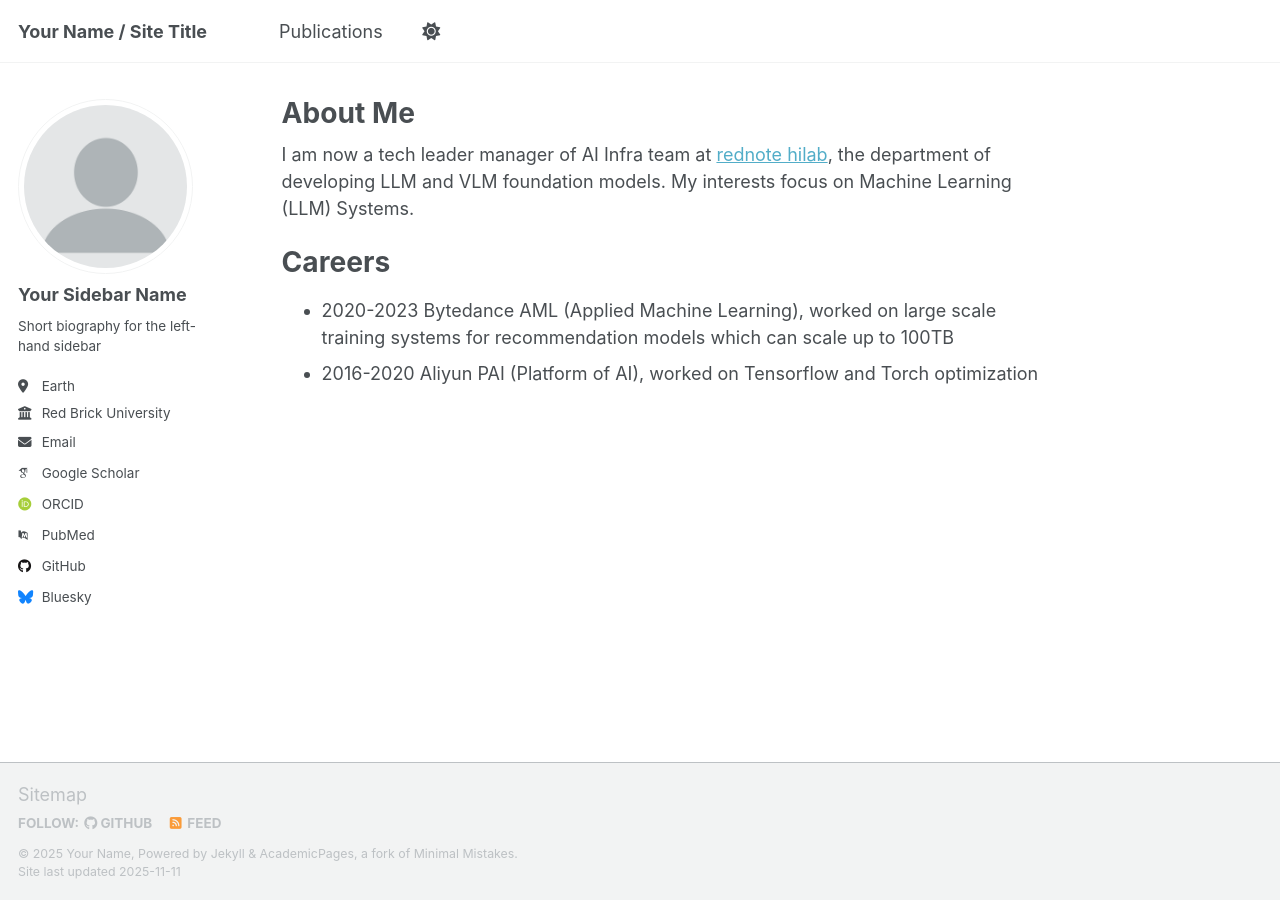
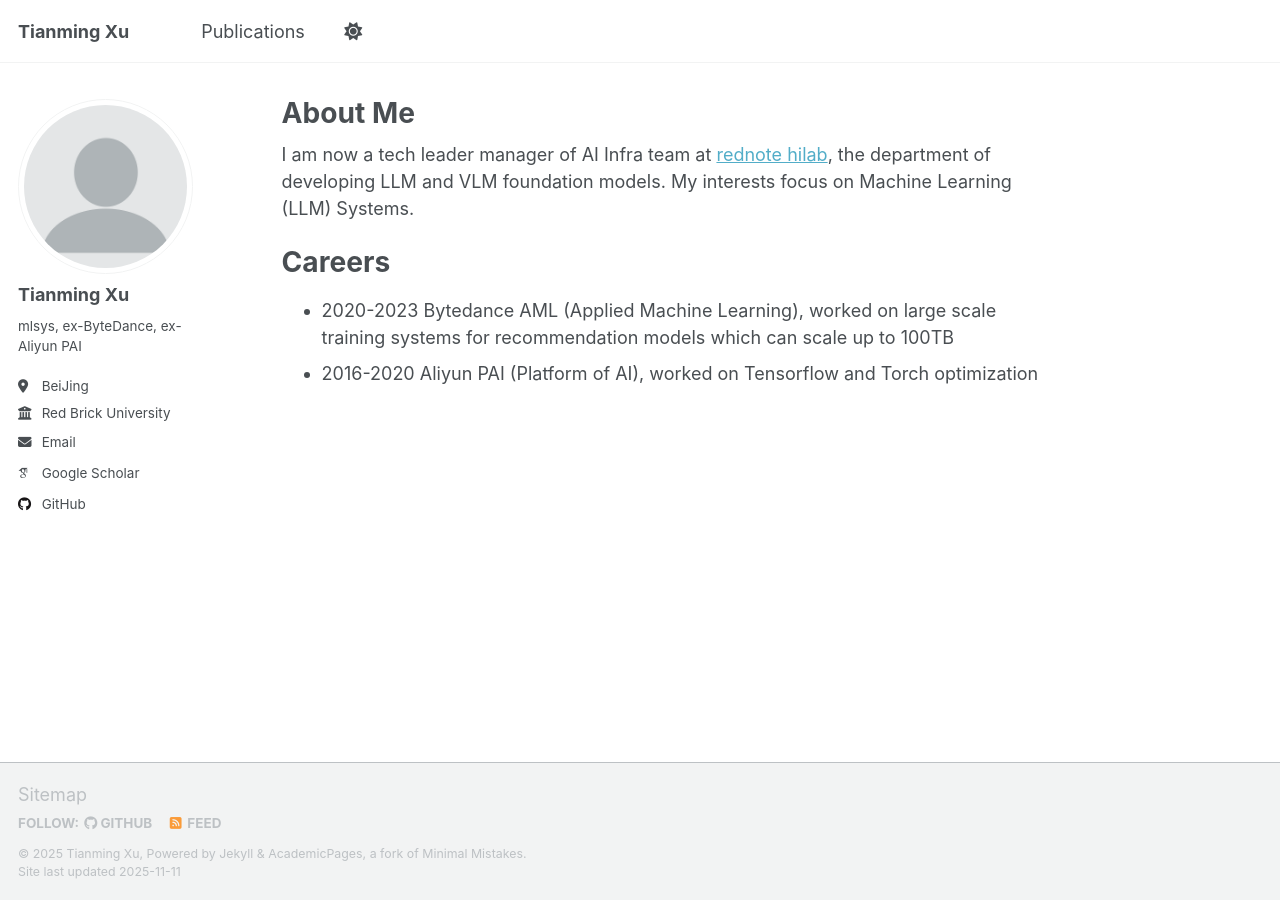
Before and after one commit to xutianming/xutianming.github.io, a Jekyll site: the page built from _pages/about.md, in a window 1280 px wide. Built offline with Jekyll 4.4.1, drawn with Linux system fonts in a browser that asks for light colours; some web fonts are replaced; a script that is not in the unit is left out.

Commit message:
Update _config.yml

```diff
--- a/_config.yml
+++ b/_config.yml
@@ -9,11 +9,11 @@
 # Basic Site Settings
 locale                   : "en-US"
 site_theme               : "default" # Currently available options are "default", "air"
-title                    : "Your Name / Site Title"
+title                    : "Tianming Xu"
 title_separator          : "-"
-name                     : &name "Your Name"
-description              : &description "Your Name's academic portfolio"   # Update this with a general description of your site, this is the default if not overridden by a page
-url                      : https://academicpages.github.io # The base hostname & protocol for your site e.g. "https://[your GitHub username].github.io",
+name                     : &name "Tianming Xu"
+description              : &description "Personal Page"   # Update this with a general description of your site, this is the default if not overridden by a page
+url                      : https://xutianming.github.io # The base hostname & protocol for your site e.g. "https://[your GitHub username].github.io",
                                                            # or if you already have some other page hosted on Github then use "https://[your GitHub username].github.io/[Your Repo Name]"
 baseurl                  : "" # the subpath of your site, e.g. "/blog"
 repository               : "academicpages/academicpages.github.io"
@@ -24,23 +24,23 @@ repository               : "academicpages/academicpages.github.io"
 author:
   # Biographic information
   avatar           : "profile.png"
-  name             : "Your Sidebar Name"
+  name             : "Tianming Xu"
   pronouns         : # example: "she/her"
-  bio              : "Short biography for the left-hand sidebar"
-  location         : "Earth"
+  bio              : "mlsys, ex-ByteDance, ex-Aliyun PAI"
+  location         : "BeiJing"
   employer         : "Red Brick University"
   uri              : # URL
-  email            : "none@example.org"
+  email            : "tianmingxu.tmxu@gmail.com"
 
   # Academic websites
   academia         : # URL
   arxiv            : # URL - Update with the correct link to your profile
-  googlescholar    : "https://scholar.google.com/citations?user=PS_CX0AAAAAJ"
+  googlescholar    : "https://scholar.google.com/citations?user=0geEEwgAAAAJ&hl=en"
   inspire-hep      : # URL
   impactstory      : # URL
-  orcid            : "https://orcid.org/yourorcidurl"
+  orcid            : # URL
   semantic         : # URL
-  pubmed           : "https://www.ncbi.nlm.nih.gov/pubmed/?term=john+snow"
+  pubmed           : # URL
   researchgate     : # URL
   scopus           : # URL
 
@@ -48,13 +48,13 @@ author:
   bitbucket        : # Username - Update with your username on the site
   codepen          : # Username
   dribbble         : # Username
-  github           : "academicpages"
+  github           : "xutianming"
   kaggle           : # Username
   stackoverflow    : # User number or user number and name (i.e., use "1" or "1/jeff-atwood")
 
   # Social media
   artstation       : # Username
-  bluesky          : "bsky.app" # Replace this with you Bluesky username
+  bluesky          : # Username # Replace this with you Bluesky username
   facebook         : # Username
   flickr           : # Username
   foursquare       : # Username
@@ -77,7 +77,7 @@ author:
   wikipedia        : # Username
   xing             : # Username
   youtube          : # Username
-  zhihu            : # Username
+  zhihu            : # "joker-94-94-62"
 
 # Publication Category - The following the list of publication categories and their headings
 publication_category:
```
